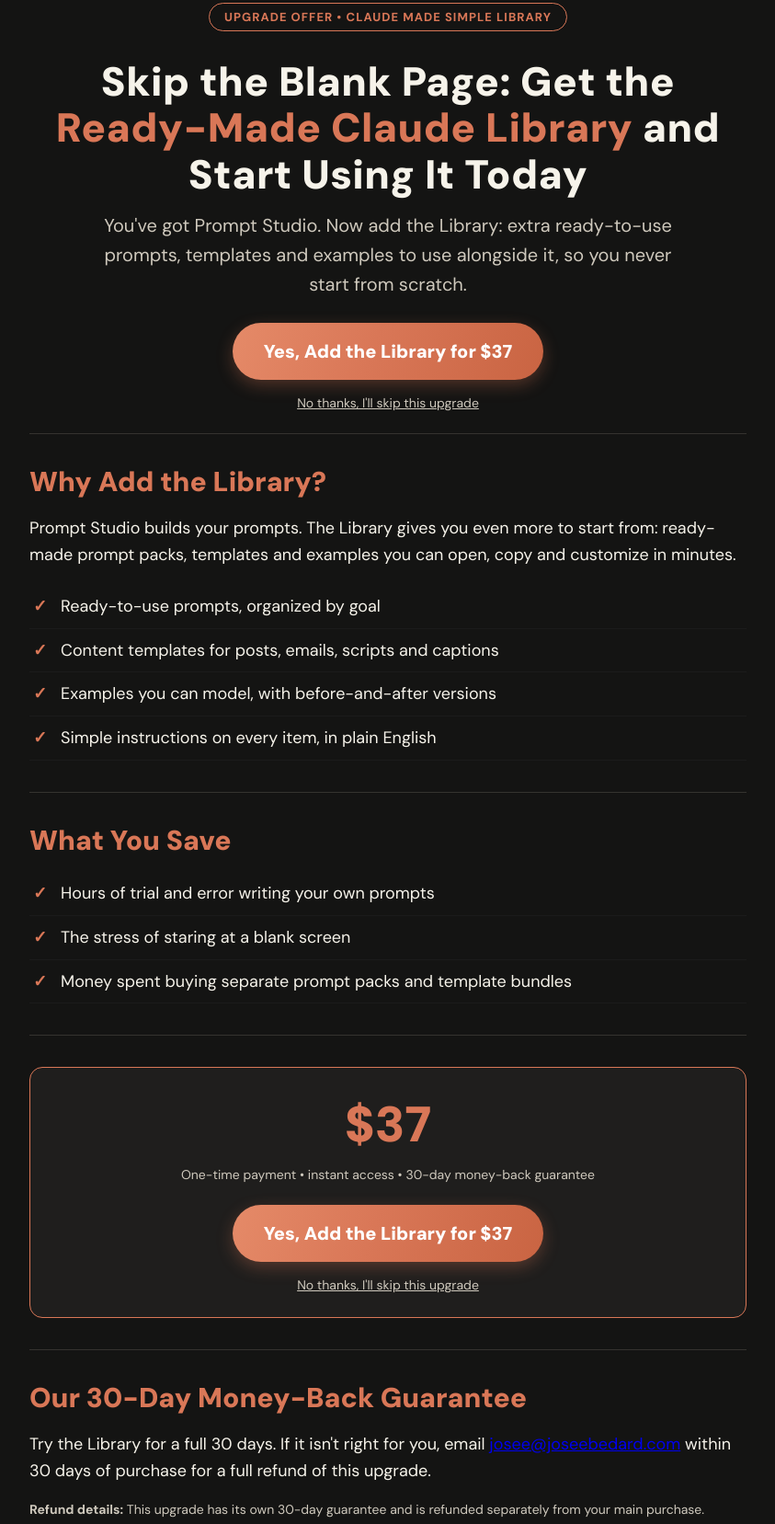
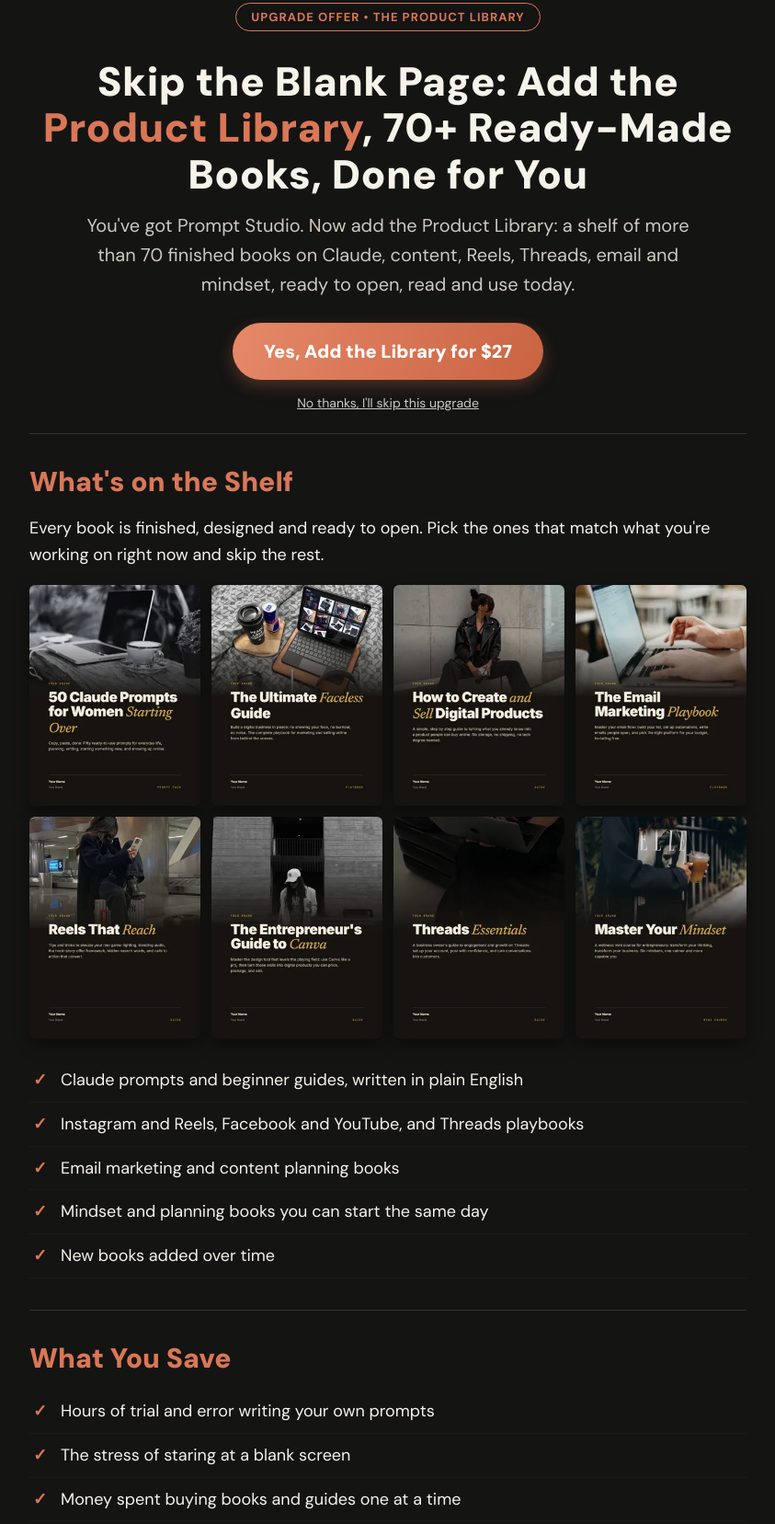
Before and after one commit to jaybee17/joseebedard-site, a plain HTML site: page wp/promptstudio-oto1/index.html in a window 1280 px wide. Shown: the part 67-1724 px from the top of the page at 92% size, without its empty margins (218-1061 px from the left). Drawn offline with Linux system fonts and the light colour scheme.

Commit message:
OTO1 Library page copy and $27 price
Co-Authored-By: Claude Sonnet 5.5 <noreply@anthropic.com>

```diff
--- a/wp/promptstudio-oto1/index.html
+++ b/wp/promptstudio-oto1/index.html
@@ -4,7 +4,7 @@
 <meta charset="utf-8">
 <meta name="robots" content="noindex,nofollow">
 <meta name="viewport" content="width=device-width,initial-scale=1">
-<title>Claude Made Simple Library - Special One-Time Offer</title>
+<title>The Product Library - Special One-Time Offer</title>
 <link rel="preconnect" href="https://fonts.googleapis.com"><link href="https://fonts.googleapis.com/css2?family=DM+Sans:wght@400;500;700;900&display=swap" rel="stylesheet">
 <style>
 :root{--bg:#141413;--card:#1f1e1d;--gold:#d97757;--gold2:#e58a68;--text:#f6f3ea;--muted:#cfc9bd;--line:#35332f}
@@ -29,6 +29,7 @@ ul.check li{padding:9px 0 9px 34px;position:relative;border-bottom:1px solid #1b
 ul.check li:before{content:"\2713";position:absolute;left:4px;color:var(--gold);font-weight:700}
 .price{text-align:center;background:var(--card);border:1px solid var(--gold);border-radius:14px;padding:26px}
 .price .now{font:800 54px DM Sans,Arial,sans-serif;color:var(--gold)}
+.covers{display:grid;grid-template-columns:repeat(4,1fr);gap:12px;margin:18px 0 22px}.covers img{width:100%;border-radius:6px;box-shadow:0 6px 16px rgba(0,0,0,.45)}@media(max-width:640px){.covers{grid-template-columns:repeat(2,1fr)}}
 .price s{color:var(--muted)}
 .notice{background:var(--card);border:1px solid var(--line);border-radius:8px;padding:14px 18px;text-align:center;font:15px DM Sans,Arial,sans-serif;color:var(--muted)}
 footer{border-top:1px solid var(--line);padding:28px 0 60px;color:var(--muted);font:13px/1.6 DM Sans,Arial,sans-serif;text-align:center}
@@ -44,28 +45,39 @@ h1{letter-spacing:.01em}
 <div class="bar">Your order is in. Here is one optional upgrade.</div>
 
 <div class="wrap">
-  <span class="badge">Upgrade offer &bull; Claude Made Simple Library</span>
-  <h1>Skip the Blank Page: Get the <em>Ready-Made Claude Library</em> and Start Using It Today</h1>
-  <p class="sub">You've got Prompt Studio. Now add the Library: extra ready-to-use prompts, templates and examples to use alongside it, so you never start from scratch.</p>
+  <span class="badge">Upgrade offer &bull; The Product Library</span>
+  <h1>Skip the Blank Page: Add the <em>Product Library</em>, 70+ Ready-Made Books, Done for You</h1>
+  <p class="sub">You've got Prompt Studio. Now add the Product Library: a shelf of more than 70 finished books on Claude, content, Reels, Threads, email and mindset, ready to open, read and use today.</p>
 
 
   <div class="cta">
     <!-- PASTE YOUR WARRIOR+ OTO 1 BUY BUTTON CODE HERE -->
-    <a class="btnslot" href="#OTO1-BUY-BUTTON-CODE-GOES-HERE">Yes, Add the Library for $37</a>
+    <a class="btnslot" href="#OTO1-BUY-BUTTON-CODE-GOES-HERE">Yes, Add the Library for $27</a>
     <a class="nothanks" href="/wp/promptstudio-oto2/">No thanks, I'll skip this upgrade</a>
   </div>
 </div>
 
 <div class="wrap">
 <section>
-  <h2>Why Add the Library?</h2>
-  <p>Prompt Studio builds your prompts. The Library gives you even more to start from: ready-made prompt packs, templates and examples you can open, copy and customize in minutes.</p>
-    <ul class="check">
-    <li>Ready-to-use prompts, organized by goal</li>
-    <li>Content templates for posts, emails, scripts and captions</li>
-    <li>Examples you can model, with before-and-after versions</li>
-    <li>Simple instructions on every item, in plain English</li>
-      </ul>
+  <h2>What's on the Shelf</h2>
+  <p>Every book is finished, designed and ready to open. Pick the ones that match what you're working on right now and skip the rest.</p>
+  <div class="covers">
+    <img src="/wp/img/lib/50-claude-prompts.webp" alt="50 Claude Prompts" loading="lazy">
+    <img src="/wp/img/lib/faceless-guide.webp" alt="Faceless Guide" loading="lazy">
+    <img src="/wp/img/lib/digital-products.webp" alt="Digital Products" loading="lazy">
+    <img src="/wp/img/lib/email-marketing-playbook.webp" alt="Email Marketing Playbook" loading="lazy">
+    <img src="/wp/img/lib/reels-that-reach.webp" alt="Reels That Reach" loading="lazy">
+    <img src="/wp/img/lib/canva-guide.webp" alt="Canva Guide" loading="lazy">
+    <img src="/wp/img/lib/threads-essentials.webp" alt="Threads Essentials" loading="lazy">
+    <img src="/wp/img/lib/master-your-mindset.webp" alt="Master Your Mindset" loading="lazy">
+  </div>
+  <ul class="check">
+    <li>Claude prompts and beginner guides, written in plain English</li>
+    <li>Instagram and Reels, Facebook and YouTube, and Threads playbooks</li>
+    <li>Email marketing and content planning books</li>
+    <li>Mindset and planning books you can start the same day</li>
+    <li>New books added over time</li>
+  </ul>
 </section>
 
 <section>
@@ -73,17 +85,17 @@ h1{letter-spacing:.01em}
   <ul class="check">
     <li>Hours of trial and error writing your own prompts</li>
     <li>The stress of staring at a blank screen</li>
-    <li>Money spent buying separate prompt packs and template bundles</li>
+    <li>Money spent buying books and guides one at a time</li>
   </ul>
 </section>
 
 <section>
   <div class="price">
-        <div class="now">$37</div>
+        <div class="now">$27</div>
     <div class="small">One-time payment &bull; instant access &bull; 30-day money-back guarantee</div>
     <div class="cta" style="margin-bottom:0">
       <!-- PASTE YOUR WARRIOR+ OTO 1 BUY BUTTON CODE HERE -->
-      <a class="btnslot" href="#OTO1-BUY-BUTTON-CODE-GOES-HERE">Yes, Add the Library for $37</a>
+      <a class="btnslot" href="#OTO1-BUY-BUTTON-CODE-GOES-HERE">Yes, Add the Library for $27</a>
       <a class="nothanks" href="/wp/promptstudio-oto2/">No thanks, I'll skip this upgrade</a>
     </div>
   </div>
@@ -91,7 +103,7 @@ h1{letter-spacing:.01em}
 
 <section>
   <h2>Our 30-Day Money-Back Guarantee</h2>
-  <p>Try the Library for a full 30 days. If it isn't right for you, email <a href="mailto:josee@joseebedard.com">josee@joseebedard.com</a> within 30 days of purchase for a full refund of this upgrade.</p>
+  <p>Try the Product Library for a full 30 days. If it isn't right for you, email <a href="mailto:josee@joseebedard.com">josee@joseebedard.com</a> within 30 days of purchase for a full refund of this upgrade.</p>
   <p class="small"><strong>Refund details:</strong> This upgrade has its own 30-day guarantee and is refunded separately from your main purchase.</p>
 </section>
 </div>
```
Also changed, not shown: wp/promptstudio-jv/index.html (+1 -1 lines), wp/promptstudio-thankyou/index.html (+1 -1 lines).
